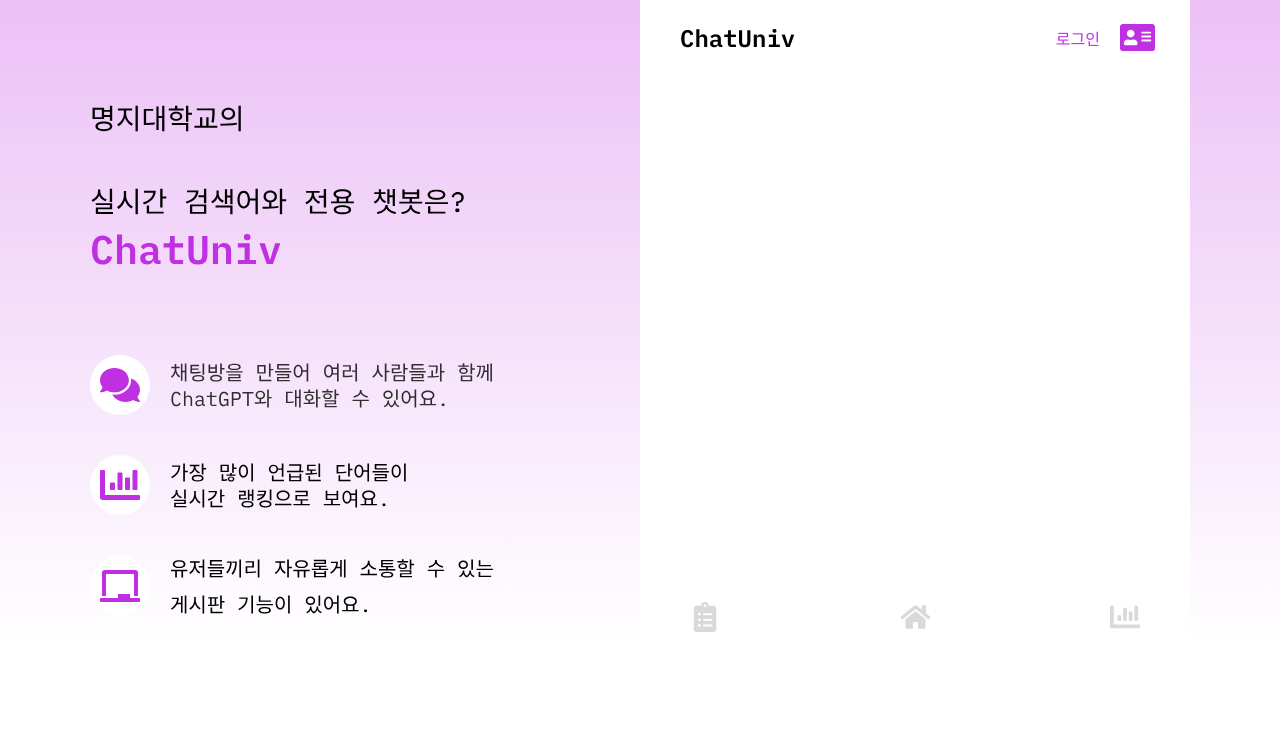
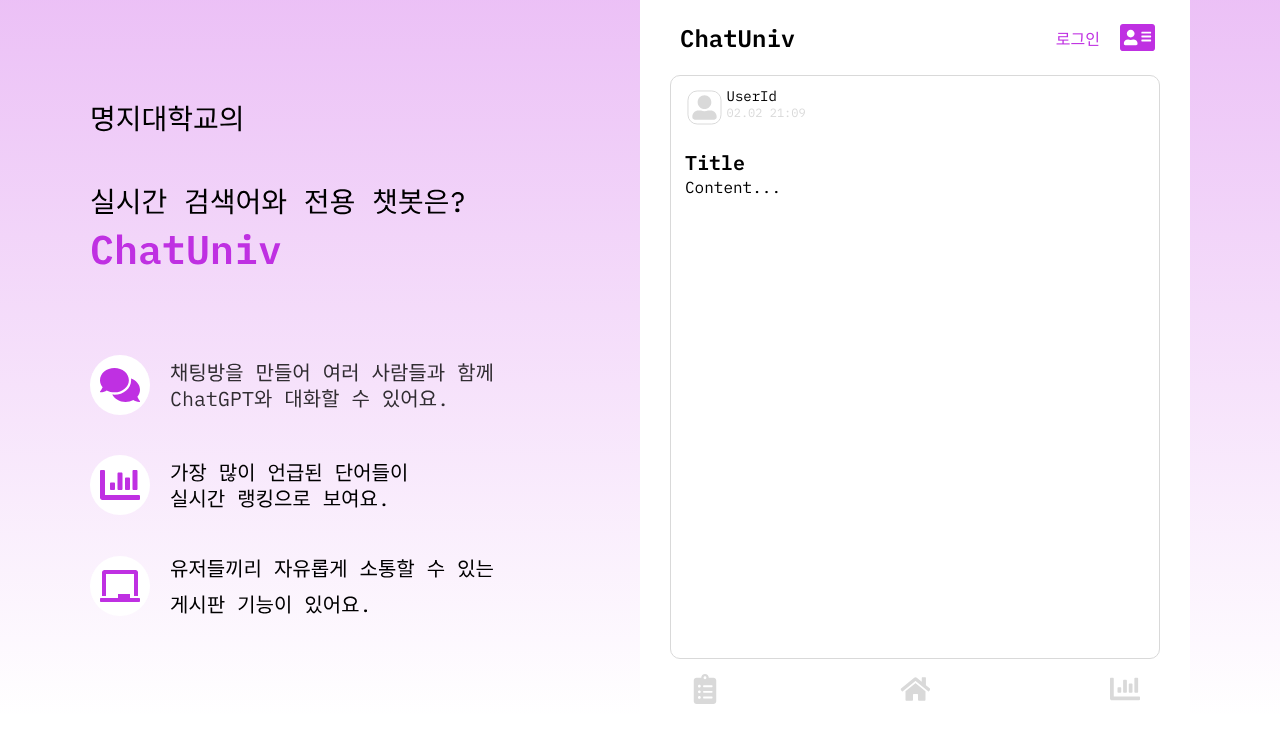
Before and after one commit to wwweric12/test-chatUniv, a React (Create React App) app: page /board/1 in a window 1280 px wide. Before the commit this address had no page. Shown: the top 742 px of the page. Built offline with nearby package versions, Linux system fonts and the light colour scheme.

Commit message:
feat: 게시판 상세페이지 구현중

```diff
--- a/src/App.js
+++ b/src/App.js
@@ -7,7 +7,7 @@
 import { BrowserRouter as Router, Route, Routes } from "react-router-dom";
 import Test from "./assets/pages/Chat/Test";
 import Post from "./assets/pages/Board/Post";
-
+import Detail from "./assets/pages/Board/Detail";
 
 const App = () => {
   return (
@@ -21,6 +21,7 @@
                 <Header />
 
                 <Routes>
+                  <Route path="/board/:id" element={<Detail />} />
                   <Route path="/board" element={<Post />} />
                   <Route path="/" element={<Test />} />
                 </Routes>
--- a/src/assets/component/BoardPost.jsx
+++ b/src/assets/component/BoardPost.jsx
@@ -1,10 +1,12 @@
+import { useNavigate } from "react-router-dom";
 import styled from "styled-components";
 
 const BoardPost = ({ mypage, dataContents }) => {
   const { title, content, id, date } = dataContents;
+  const goDetail = useNavigate();
 
   return (
-    <PostArea>
+    <PostArea onClick={() => goDetail(id)}>
       <PostContainer>
         <PostTitleBox>
           <PostTitle>{title}</PostTitle>
--- /dev/null
+++ b/src/assets/pages/Board/Detail.jsx
@@ -0,0 +1,89 @@
+import styled from "styled-components";
+import user from "../../images/user.svg";
+
+const Detail = () => {
+  return (
+    <DetailContainer>
+      <DetailUserBox>
+        <DetailUserImg src={user} alt="userImg"></DetailUserImg>
+        <DetailUserIdBox>
+          <DetailUserId>UserId</DetailUserId>
+          <DetailDate>02.02 21:09</DetailDate>
+        </DetailUserIdBox>
+      </DetailUserBox>
+      <DetailContentBox>
+        <DetailTitle>Title</DetailTitle>
+        <DetailContent>Content...</DetailContent>
+      </DetailContentBox>
+    </DetailContainer>
+  );
+};
+
+export default Detail;
+
+const DetailContainer = styled.div`
+  display: flex;
+  align-items: center;
+  flex-direction: column;
+  width: 490px;
+  height: 584px;
+  display: flex;
+  flex-direction: column;
+  border: 1px solid ${({ theme }) => theme.colors.GRAY};
+  border-radius: 10px;
+`;
+
+const DetailUserBox = styled.div`
+  display: flex;
+  align-items: center;
+  justify-content: center;
+  width: 480px;
+  height: 64px;
+`;
+
+const DetailUserImg = styled.img`
+  width: 35px;
+  height: 35px;
+  margin-right: 5px;
+`;
+
+const DetailUserIdBox = styled.div`
+  display: flex;
+  flex-direction: column;
+  justify-content: center;
+  width: 417px;
+  height: 44px;
+`;
+
+const DetailUserId = styled.div`
+  height: 18px;
+  font-size: 14px;
+`;
+
+const DetailDate = styled.div`
+  height: 18px;
+  font-size: 12px;
+  color: ${({ theme }) => theme.colors.GRAY};
+`;
+
+const DetailContentBox = styled.div`
+  display: flex;
+  flex-direction: column;
+  align-items: center;
+  width: 480px;
+  height: 520px;
+  padding: 15px;
+`;
+
+const DetailTitle = styled.div`
+  width: 460px;
+  height: 26px;
+  font-size: 20px;
+  font-weight: 600;
+`;
+
+const DetailContent = styled.div`
+  width: 460px;
+  height: 464px;
+  font-size: 16px;
+`;
```
